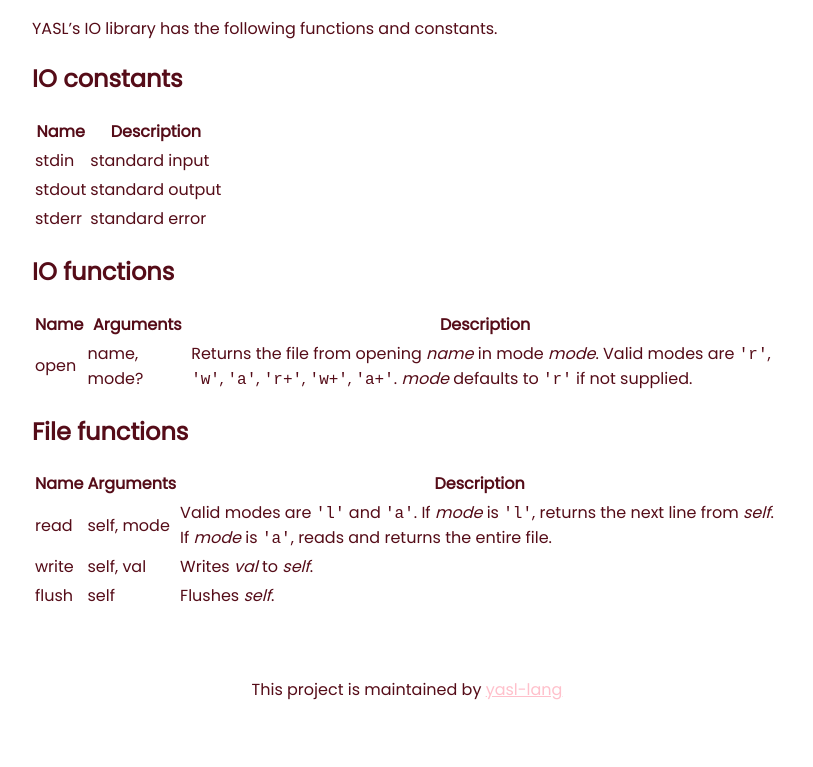
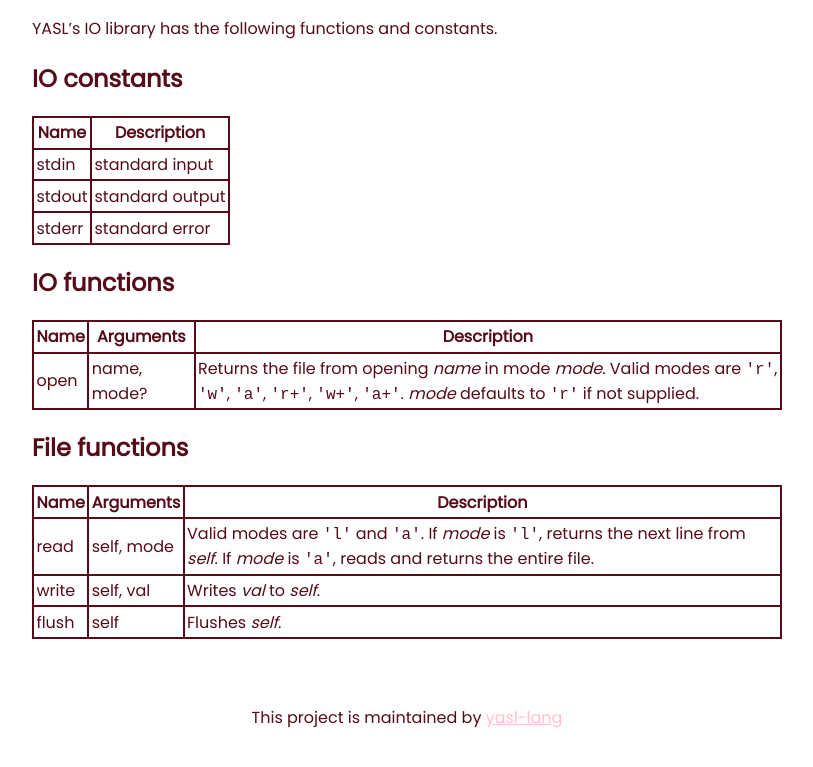
Before and after one commit to yasl-lang/docs, a Jekyll site: the page built from standard-library/io-library.md, in a window 1280 px wide. Shown: the top 767 px of the page, without its empty margins (233-1046 px from the left). Built offline with Jekyll 4.4.1, drawn with Linux system fonts in a browser that asks for light colours; our own code applies the rules of GitHub Pages for plain Markdown files; a script that is not in the unit is left out.

Commit message:
Update style.scss

```diff
--- a/assets/css/style.scss
+++ b/assets/css/style.scss
@@ -47,3 +47,12 @@ a:hover {
 code {
   font-family: 'Ubuntu Mono', monospace;
 }
+
+table {
+    border-collapse: collapse;
+}
+
+td, th {
+    padding: 0.15em;
+    border: 0.15em solid var(--rosewood);
+}
```
